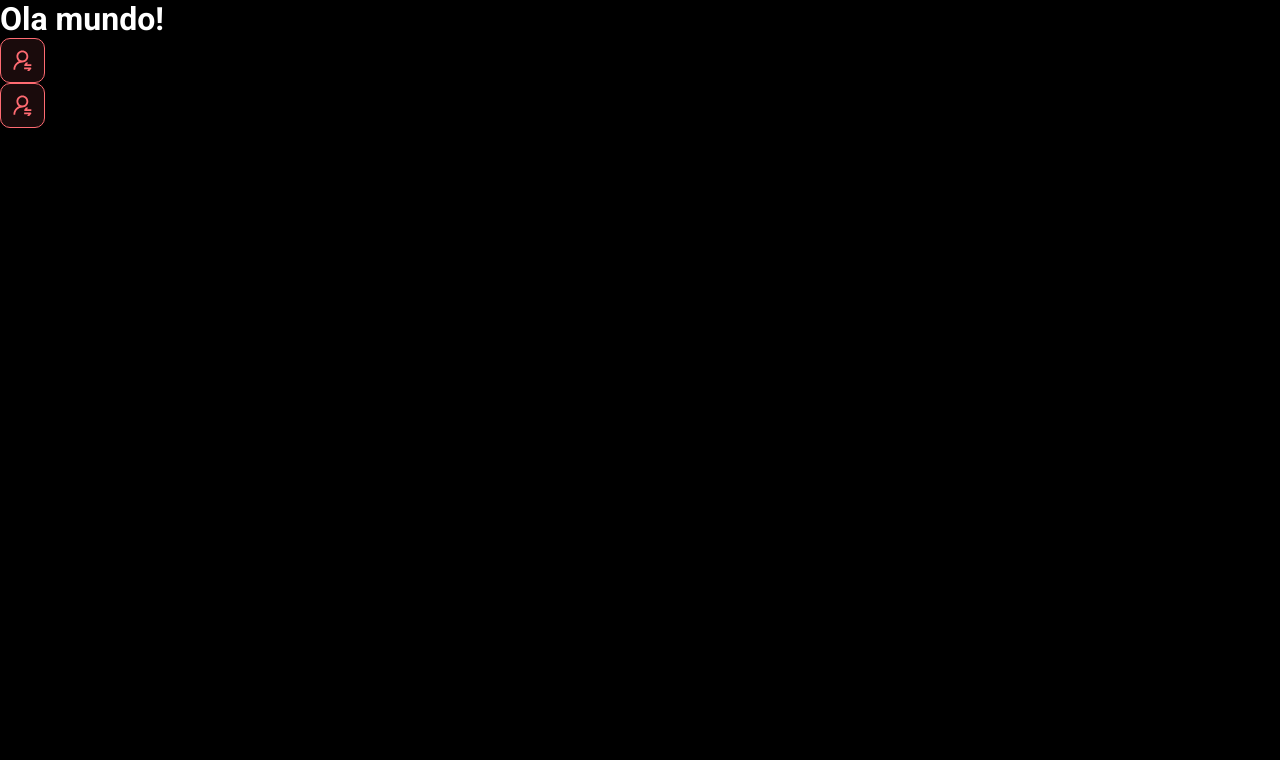
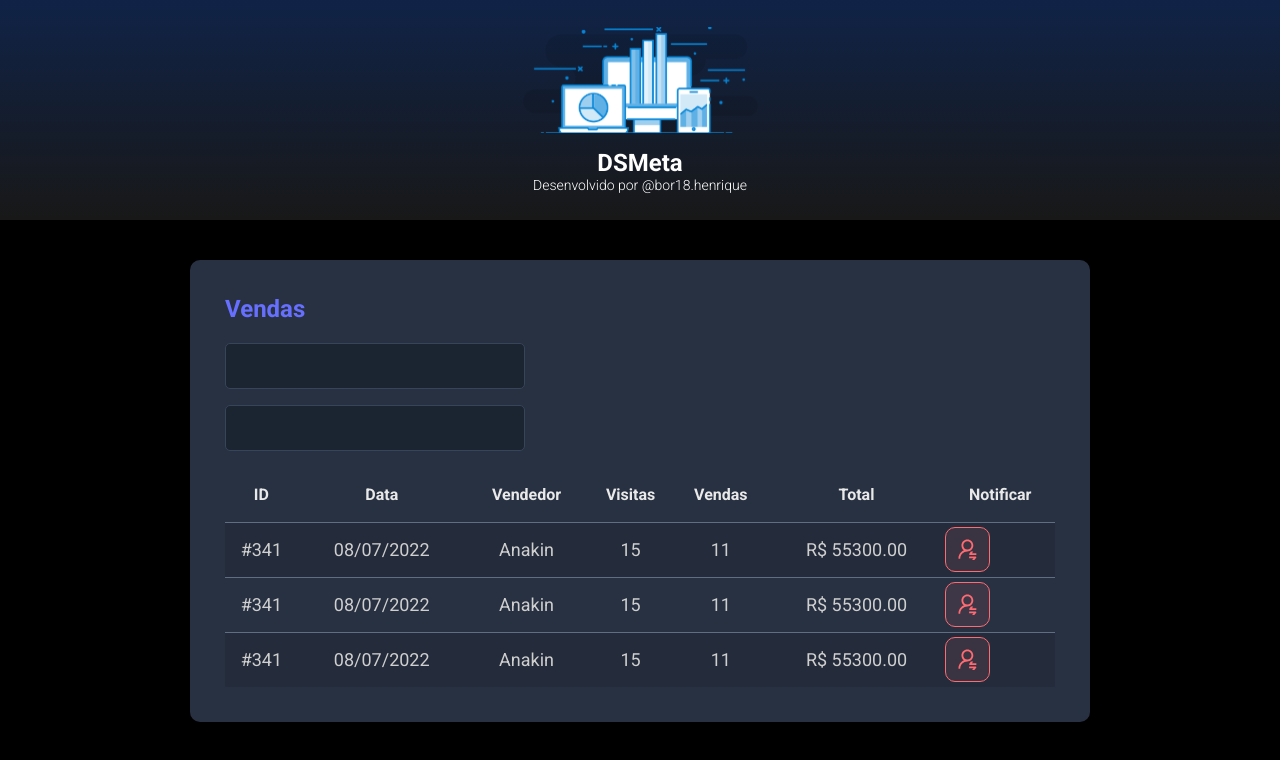
Before and after one commit to henrique195578/dsmeta, a React (Vite) app in the folder frontend/: page / in a window 1280 px wide. Shown: the top 760 px of the page. Built offline with nearby package versions, Linux system fonts and the light colour scheme.

Commit message:
Other components

```diff
--- a/frontend/src/App.tsx
+++ b/frontend/src/App.tsx
@@ -1,12 +1,22 @@
-import NotificationButton from "./assets/Components/NotificationButton"
+/* Import para que as */
+
+import Header from "./assets/Components/Header"
+import SalesCard from "./assets/Components/SalesCard"
 
 function App() {
     return (
         <>
 
-            <h1>Ola mundo!</h1>
-            <NotificationButton />
-            <NotificationButton />
+            <Header />
+            <main>
+                <section id="sales">
+                    <div className="dsmeta-container">
+
+                        <SalesCard />
+
+                    </div>
+                </section>
+            </main>
 
         </>
     )
--- /dev/null
+++ b/frontend/src/assets/Components/Header/index.tsx
@@ -0,0 +1,22 @@
+import logo from '../../../assets/img/logo.svg'
+import './styles.css'
+
+function Header() {
+    return (
+
+        <header>
+            {/* No react não se informa "class" e sim "ClassName" */}
+            <div className="dsmeta-logo-container">
+                <img src={logo} alt="DSMeta" />
+                <h1>DSMeta</h1>
+                <p>
+                    Desenvolvido por
+                    <a href="https://www.instagram.com/bor18.henrique/" target={'_blank'}> @bor18.henrique</a>
+                </p>
+            </div>
+        </header>
+
+    )
+}
+
+export default Header
--- /dev/null
+++ b/frontend/src/assets/Components/Header/styles.css
@@ -0,0 +1,27 @@
+header {
+    background: linear-gradient(180deg, #102347 0%, #181818 100%);
+    height: 220px;
+    display: flex;
+    align-items: center;
+    justify-content: center;
+  }
+
+  .dsmeta-logo-container {
+    display: flex;
+    flex-direction: column;
+    align-items: center;
+  }
+
+  .dsmeta-logo-container img {
+    width: 235px;
+  }
+
+  .dsmeta-logo-container h1 {
+    margin-top: 15px;
+    font-size: 24px;
+  }
+
+  .dsmeta-logo-container p {
+    font-size: 14px;
+    font-weight: 300;
+  }
--- a/frontend/src/assets/Components/NotificationButton/index.tsx
+++ b/frontend/src/assets/Components/NotificationButton/index.tsx
@@ -1,4 +1,4 @@
-/* Criadon expressao "icone" somente para pegar a imagem */
+/* Criado expressao "icone" somente para pegar a imagem */
 import icon from '../../../assets/img/notification-icon.svg'
 import './styles.css'
 
--- /dev/null
+++ b/frontend/src/assets/Components/SalesCard/index.tsx
@@ -0,0 +1,79 @@
+import NotificationButton from '../NotificationButton'
+import './styles.css'
+
+
+function SalesCard() {
+    return (
+
+        <div className="dsmeta-card">
+            <h2 className="dsmeta-sales-title">Vendas</h2>
+            <div>
+                <div className="dsmeta-form-control-container">
+                    <input className="dsmeta-form-control" type="text" />
+                </div>
+                <div className="dsmeta-form-control-container">
+                    <input className="dsmeta-form-control" type="text" />
+                </div>
+            </div>
+
+            <div>
+                <table className="dsmeta-sales-table">
+                    <thead>
+                        <tr>
+                            <th className="show992">ID</th>
+                            <th className="show576">Data</th>
+                            <th>Vendedor</th>
+                            <th className="show992">Visitas</th>
+                            <th className="show992">Vendas</th>
+                            <th>Total</th>
+                            <th>Notificar</th>
+                        </tr>
+                    </thead>
+                    <tbody>
+                        <tr>
+                            <td className="show992">#341</td>
+                            <td className="show576">08/07/2022</td>
+                            <td>Anakin</td>
+                            <td className="show992">15</td>
+                            <td className="show992">11</td>
+                            <td>R$ 55300.00</td>
+                            <td>
+                                {/* Realizado import do "icones botoes" */}
+                                <NotificationButton />
+                            </td>
+                        </tr>
+                        <tr>
+                            <td className="show992">#341</td>
+                            <td className="show576">08/07/2022</td>
+                            <td>Anakin</td>
+                            <td className="show992">15</td>
+                            <td className="show992">11</td>
+                            <td>R$ 55300.00</td>
+                            <td>
+                                {/* Realizado import do "icones botoes" */}
+                                <NotificationButton />
+                            </td>
+                        </tr>
+                        <tr>
+                            <td className="show992">#341</td>
+                            <td className="show576">08/07/2022</td>
+                            <td>Anakin</td>
+                            <td className="show992">15</td>
+                            <td className="show992">11</td>
+                            <td>R$ 55300.00</td>
+                            <td>
+                                {/* Realizado import do "icones botoes" */}
+                                <NotificationButton />
+                            </td>
+                        </tr>
+                    </tbody>
+
+                </table>
+            </div>
+
+        </div>
+
+    )
+}
+
+export default SalesCard
--- /dev/null
+++ b/frontend/src/assets/Components/SalesCard/styles.css
@@ -0,0 +1,101 @@
+.dsmeta-card {
+    background-color: #283142;
+    border-radius: 10px;
+    padding: 30px 10px;
+}
+
+.dsmeta-sales-title {
+    color: #676fff;
+    font-size: 24px;
+    margin-bottom: 20px;
+}
+
+.dsmeta-form-control-container {
+    margin-bottom: 16px;
+    max-width: 300px;
+}
+
+.dsmeta-form-control {
+    width: 100%;
+    height: 46px;
+    background-color: #1b2531;
+    border: 1px solid #384459;
+    border-radius: 5px;
+    color: #9aaabe;
+    padding: 0 20px;
+    font-size: 18px;
+}
+
+.dsmeta-sales-table {
+    width: 100%;
+    border-spacing: 0;
+    border-collapse: collapse;
+}
+
+.dsmeta-sales-table thead {
+    height: 55px;
+    font-size: 16px;
+    color: #e9e9e9;
+    font-weight: 700;
+}
+
+.dsmeta-sales-table tbody {
+    font-size: 14px;
+    font-weight: 400;
+    color: #cfcfcf;
+    text-align: center;
+}
+
+.dsmeta-sales-table tbody tr {
+    height: 74px;
+    border-top: 1px solid #5f6e82;
+}
+
+.dsmeta-sales-table tbody tr:hover>td {
+    background-color: #384459;
+}
+
+.dsmeta-sales-table tbody tr:nth-child(odd) {
+    background-color: #242c3b;
+}
+
+.dsmeta-red-btn-container {
+    display: flex;
+    justify-content: center;
+}
+
+
+.show576 {
+    display: none;
+}
+
+.show992 {
+    display: none;
+}
+
+@media (min-width: 576px) {
+    .show576 {
+        display: table-cell;
+    }
+
+    .dsmeta-card {
+        padding: 35px;
+    }
+
+    .dsmeta-sales-table tbody tr {
+        height: 55px;
+    }
+
+    .dsmeta-sales-table tbody {
+        font-size: 18px;
+    }
+}
+
+@media (min-width: 992px) {
+    .show992 {
+        display: table-cell;
+    }
+}
+
+Footer © 2022 GitHub,
+Inc. Footer navigation Terms Privacy Security Status Docs Contact GitHub Pricing API Training Blog About
--- a/frontend/src/index.css
+++ b/frontend/src/index.css
@@ -19,3 +19,13 @@
   color: unset;
   text-decoration: none;
 }
+
+.dsmeta-container {
+  width: 100%;
+  max-width: 900px;
+  margin: 0 auto;
+}
+
+#sales {
+  padding: 40px 10px;
+}
```
Also changed, not shown: frontend/src/assets/img/logo.svg (added).
